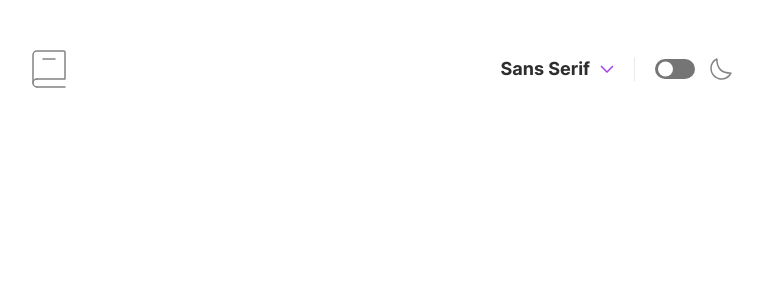
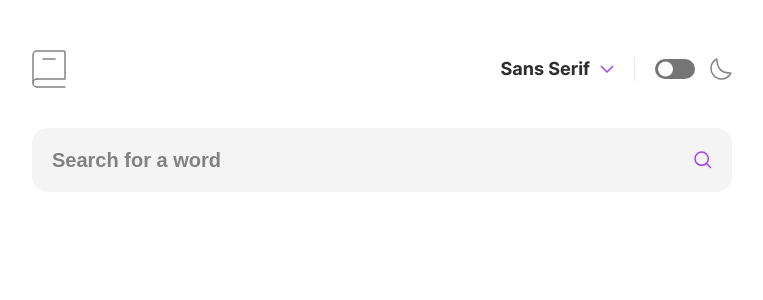
Before and after one commit to abdulsamadayoade/react-dictionary-app, a React (Vite) app: page / in a window 1280 px wide. Shown: the top 300 px of the page, without its empty margins (258-1021 px from the left). Built offline with nearby package versions, Linux system fonts and the light colour scheme.

Commit message:
add search component

```diff
--- a/src/App.jsx
+++ b/src/App.jsx
@@ -1,10 +1,12 @@
 import { useState } from 'react'
 import Header from './components/Header'
+import Search from './components/Search'
 
 function App() {
   return (
     <div className="dictionary">
       <Header />
+      <Search />
     </div>
   )
 }
--- a/src/components/Header.jsx
+++ b/src/components/Header.jsx
@@ -1,6 +1,6 @@
 import { useState } from "react";
-import logo from "../assets/images/logo.svg";
-import arrowDown from "../assets/images/icon-arrow-down.svg";
+import Logo from "../assets/images/logo.svg";
+import ArrowDown from "../assets/images/icon-arrow-down.svg";
 import OutsideClickHandler from "react-outside-click-handler";
 
 const Header = () => {
@@ -10,7 +10,7 @@ const Header = () => {
 
   return (
     <header className="dictionary__header">
-      <img src={logo} alt="Dictionary" />
+      <img src={Logo} alt="Dictionary" />
 
       <div>
         <div
@@ -19,7 +19,7 @@ const Header = () => {
           role="button"
         >
           <span className="">{currentFont}</span>
-          <img src={arrowDown} alt="arrow down icon" />
+          <img src={ArrowDown} alt="arrow down icon" />
 
           <OutsideClickHandler
             onOutsideClick={() => setShowFontToggleBox(false)}
--- /dev/null
+++ b/src/components/Search.jsx
@@ -0,0 +1,14 @@
+import SearchIcon from "../assets/images/icon-search.svg";
+
+const Search = () => {
+  return (
+    <div className="dictionary__search">
+      <form>
+        <input type="text" placeholder="Search for a word" />
+        <img src={SearchIcon} alt="search icon" />
+      </form>
+    </div>
+  )
+}
+
+export default Search
--- a/src/index.css
+++ b/src/index.css
@@ -111,7 +111,7 @@ body {
   display: flex;
   justify-content: space-between;
   align-items: center;
-  margin-bottom: 3rem;
+  margin-bottom: 4rem;
 }
 
 .dictionary__header > div {
@@ -213,3 +213,39 @@ body {
 .dictionary__theme-toggle--icon.active div {
   transform: translateX(1.5rem);
 }
+
+/* Search */
+.dictionary__search {
+  height: 6.4rem;
+  width: 100%;
+  background-color: #F4F4F4;
+  width: 100%;
+  border-radius: 1.6rem;
+  display: flex;
+  align-items: center;
+  position: relative;
+}
+
+.dictionary__search input {
+  height: 100%;
+  width: 100%;
+  background-color: transparent;
+  border: none;
+  outline: none;
+  font-weight: var(--fw-bold);
+  color: var(--c-dark-3);
+  padding: 1rem 2rem;
+  font-size: 2rem;
+}
+
+.dictionary__search input::placeholder {
+  color: var(--c-grey-1);
+}
+
+.dictionary__search img {
+  /* margin-left: 2rem; */
+  position: absolute;
+  top: 50%;
+  right: 2rem;
+  transform: translateY(-50%);
+}
```
